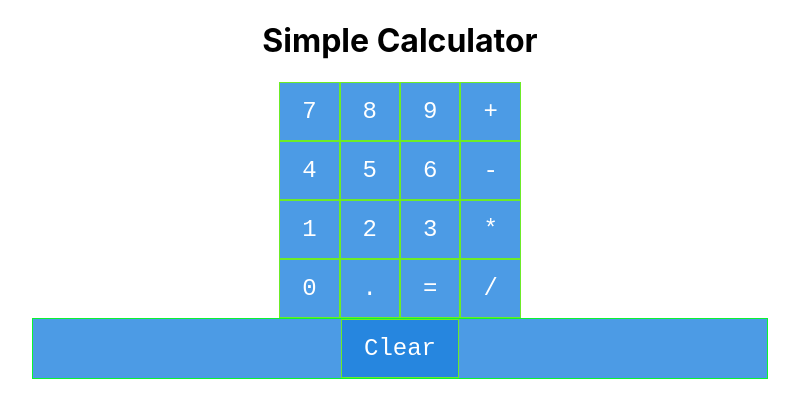
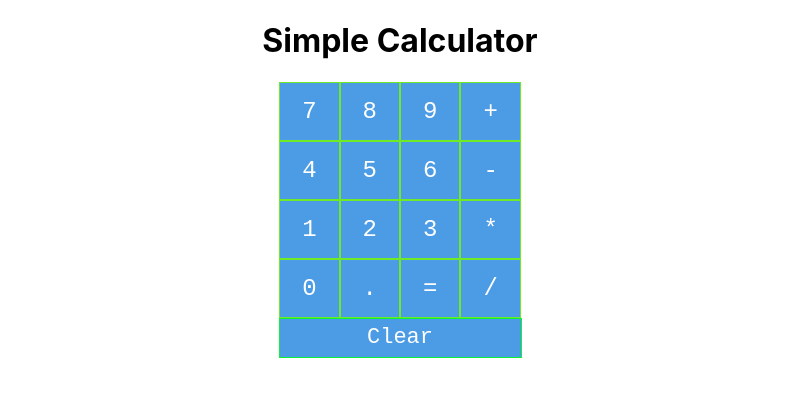
Before and after one commit to ckthe1/database-calc, a React (Create React App) app: page / in a window 1280 px wide. Shown: the top 418 px of the page, without its empty margins (240-1039 px from the left). Built offline with nearby package versions, Linux system fonts and the light colour scheme; no server answers.

Commit message:
resize clearbutton

```diff
--- a/src/App.css
+++ b/src/App.css
@@ -40,8 +40,8 @@ background-color: rgb(146, 115, 233);
     border: 1px solid #0bf332;
     text-align: center;
     padding: 0px;
-    margin-inline-start: 272px;
-    margin-inline-end: 272px;
+    width: 243px;
+    height: 40px;
     margin-bottom: 50px;
 }
 
--- a/src/App.js
+++ b/src/App.js
@@ -71,8 +71,8 @@ handleClear = ()=> {
             <button value="=" onClick={this.handleEvaluate}>=</button>
             <button value="/" onClick={this.handleClick}>/</button>
           </div>
-          <div className="clearButton">
-            <button onClick={this.handleClear}>  Clear  </button>
+          <div >
+          <button className="clearButton" onClick={this.handleClear}>  Clear  </button>
           </div>
 
         <div>
```
